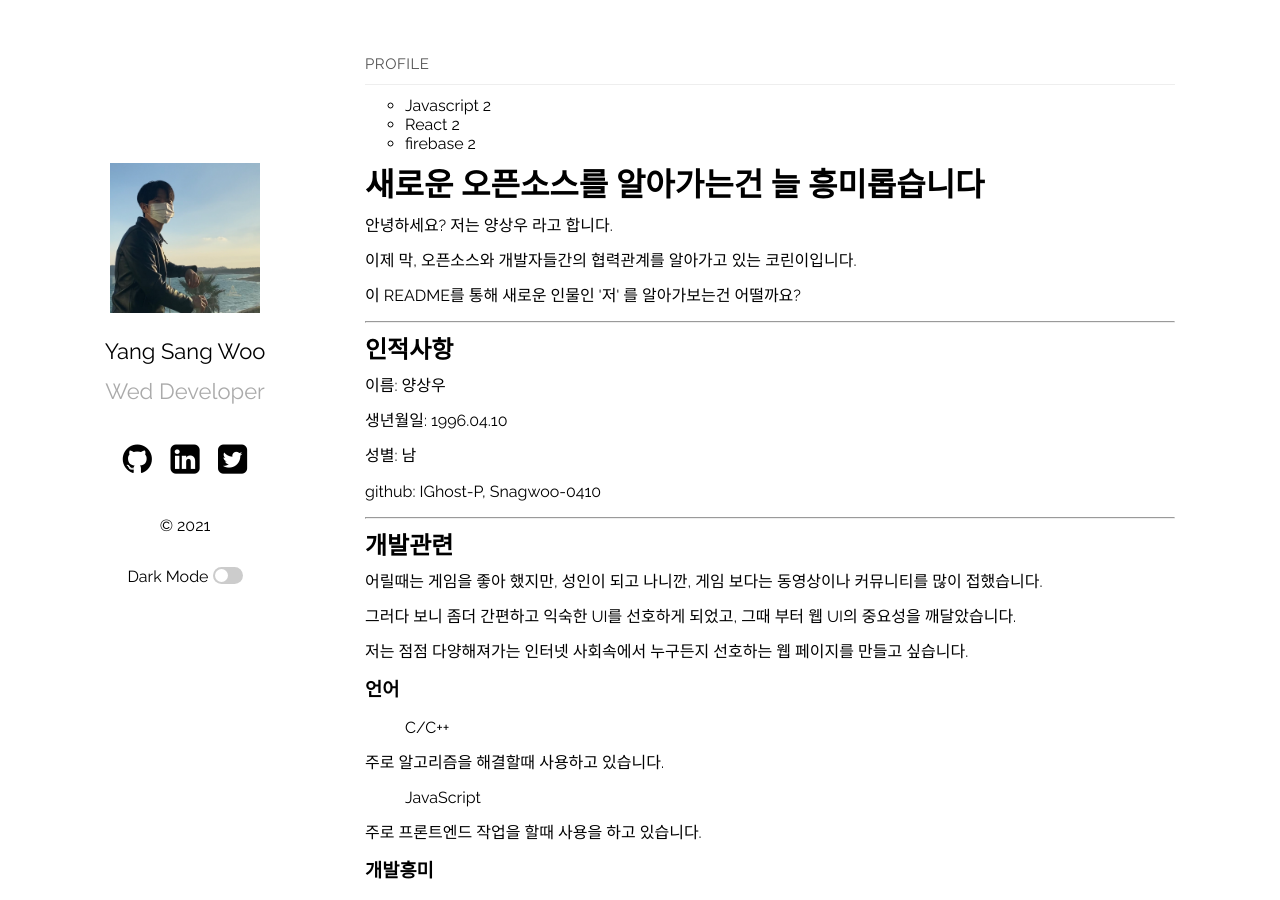
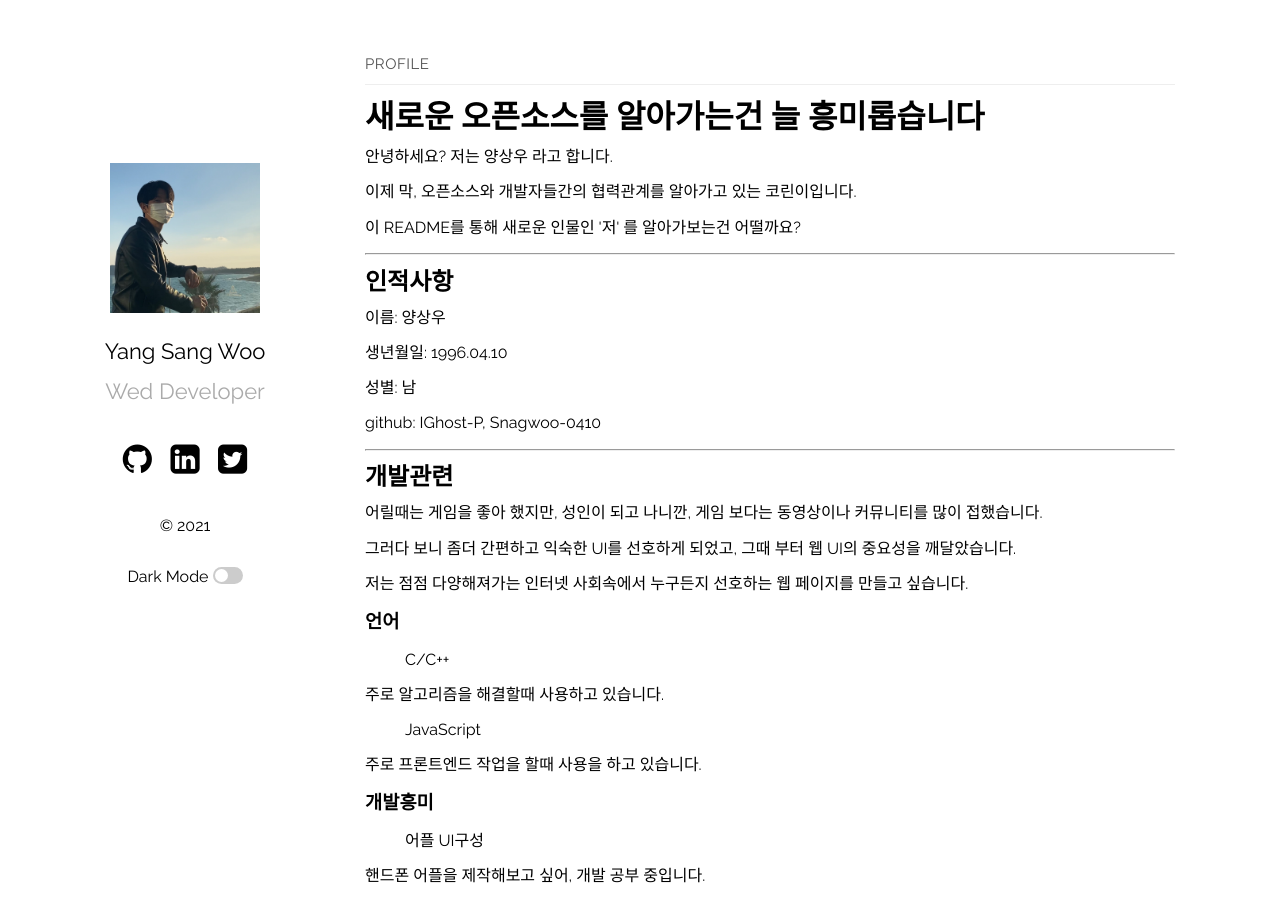
Before and after one commit to IGhost-P/profile.github.io, a Jekyll site: the page built from index.md, in a window 1280 px wide and 900 px high. Built offline with Jekyll 4.4.1, drawn with Linux system fonts in a browser that asks for light colours.

```diff
--- a/_layouts/home.html
+++ b/_layouts/home.html
@@ -55,17 +55,7 @@ layout: default
 	</svg><a href="{{ "/feed.xml" | relative_url }}">Subscribe</a></p> -->
   {%- endif -%}
 
-  </div>
 
-  <div class="col-lg-4 col-md-2">
-    <ul>
-      {% for category in site.categories %}
-      <li>{{ category | first }} {{ category | last | size }}</li>
-      {% endfor %}
-    </ul>
-  </div>
-
-  </div>
 
   <h1 id="-">새로운 오픈소스를 알아가는건 늘 흥미롭습니다</h1>
   <p>안녕하세요? 저는 양상우 라고 합니다.</p>
```
Also changed, not shown: 2 other files.
